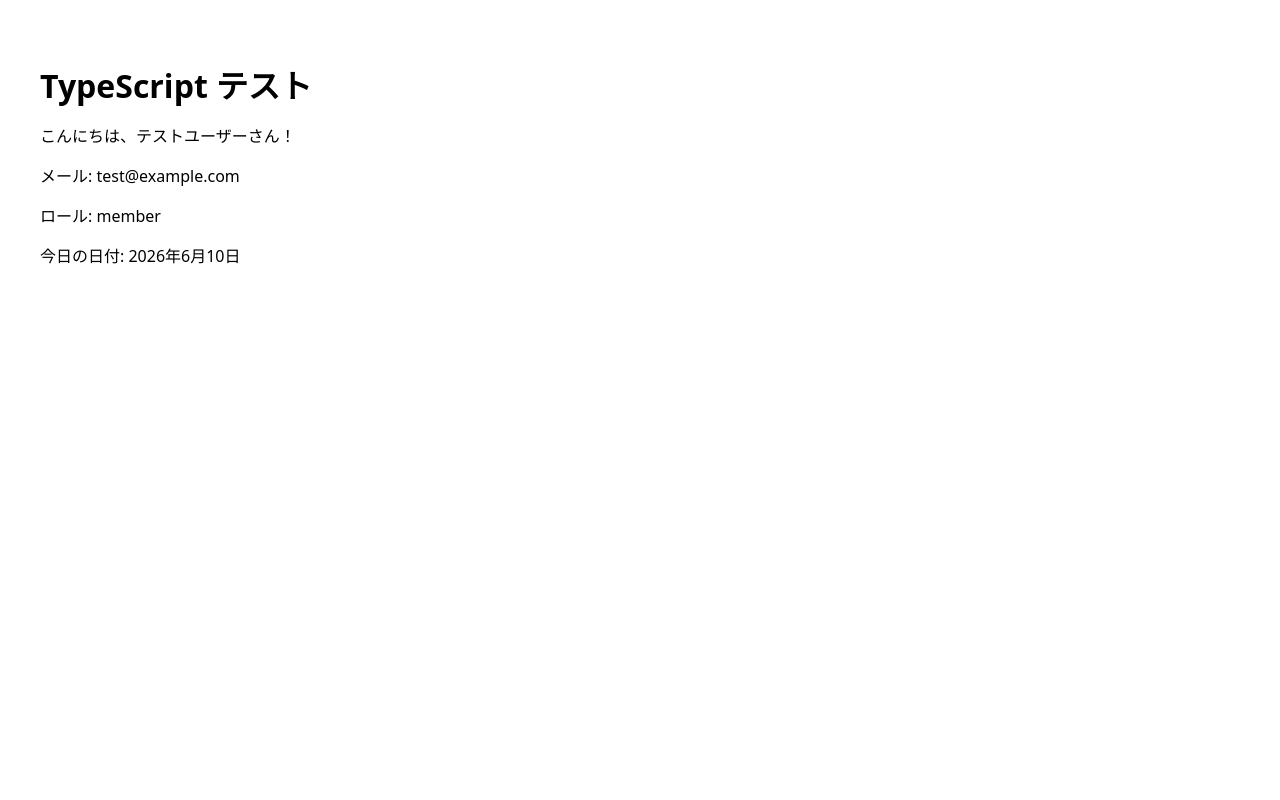
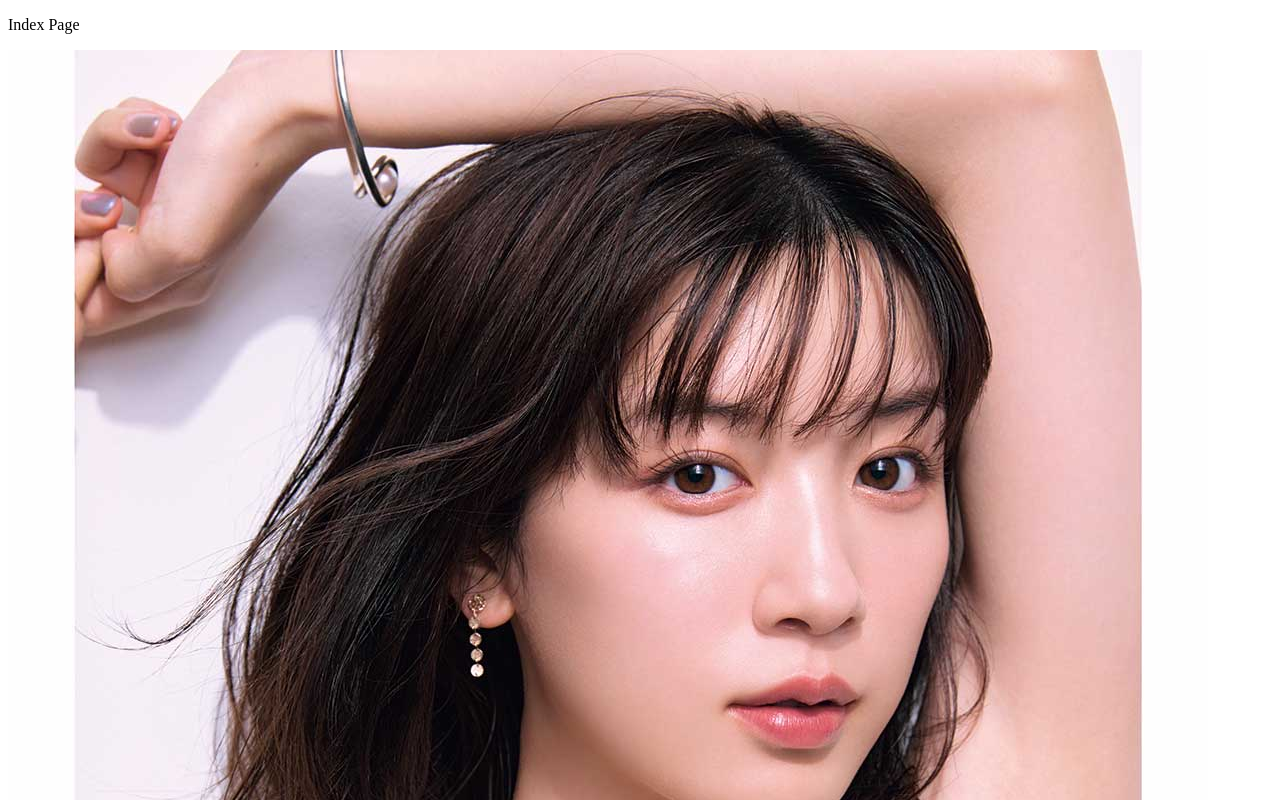
Before and after one commit to Dosa2021/nuxt, a Nuxt app in the folder nuxt-app/: page / in a window 1280 px wide. Shown: the top 800 px of the page. Built offline with nearby package versions, Linux system fonts and the light colour scheme.

Commit message:
NuxtPageで他ページ作成

```diff
--- a/nuxt-app/app.vue
+++ b/nuxt-app/app.vue
@@ -1,6 +1,4 @@
 <template>
-  <div>
-    <NuxtRouteAnnouncer />
-    <TypeScriptTest />
-  </div>
+  <NuxtPage />
+  <img src="/mei_1.jpg" alt="" />
 </template>
--- /dev/null
+++ b/nuxt-app/pages/about.vue
@@ -0,0 +1,3 @@
+<template>
+  <p>About Page</p>
+</template>
--- /dev/null
+++ b/nuxt-app/pages/index.vue
@@ -0,0 +1,3 @@
+<template>
+  <p>Index Page</p>
+</template>
```
Also changed, not shown: nuxt-app/public/mei_1.jpg (added), 1 other file (tests, documents, lock files or other folders).
